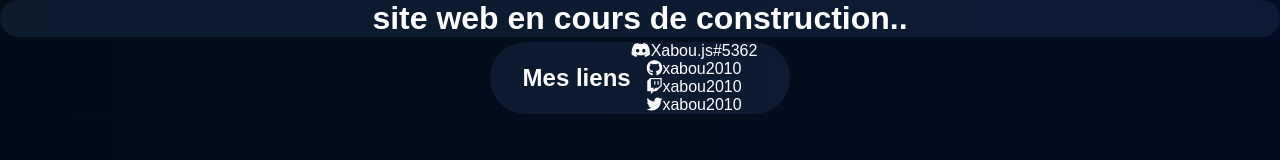
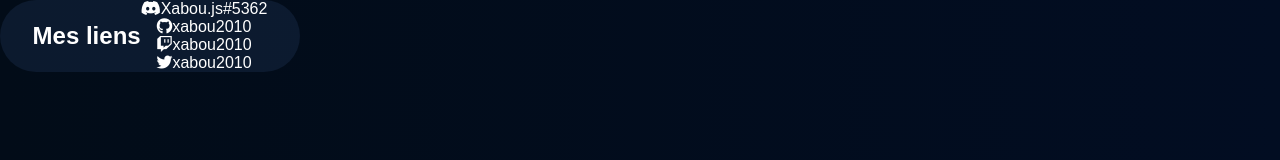
Before and after one commit to xabou2010/xabou2010.github.io, a plain HTML site: page index.html in a window 1280 px wide. Drawn offline with Linux system fonts and the light colour scheme.

Commit message:
remove the site web in construction

```diff
--- a/css/index.css
+++ b/css/index.css
@@ -12,19 +12,9 @@ body {
     background: linear-gradient(to right, #020c18 , #020d22);
 }
 
-.construct{
-    text-align: center;
-    margin: auto;
-    background-color: #22355857;
-    border-radius: 50px;
-    display: flex;
-    justify-content: center;
-    align-items: center;
-    margin-bottom: 5px;
-}
+
 .social {
     text-align: center;
-    margin: auto;
     background-color: #22355857;
     width: 300px;
     border-radius: 50px;
--- a/index.html
+++ b/index.html
@@ -10,7 +10,7 @@
 
 </head>
 <body>
-<div class="construct"><h1>site web en cours de construction..</h1></div>
+
 
 <div class="social">
     <h2>Mes liens</h2>
@@ -19,9 +19,11 @@
         <li><a href="https://github.com/xabou2010"><i class="fa-brands fa-github"></i>xabou2010</a></li>
         <li><a href="https://twitch.tv/xabou2010"><i class="fa-brands fa-twitch"></i>xabou2010</a></li>
         <li><a href="https://twitter.com/xabou2010"><i class="fa-brands fa-twitter"></i>xabou2010</a></li>
+    </div>
+</div>
 
+    <div class="about-me">
 
     </div>
-</div>
 </body>
 </html>
```
